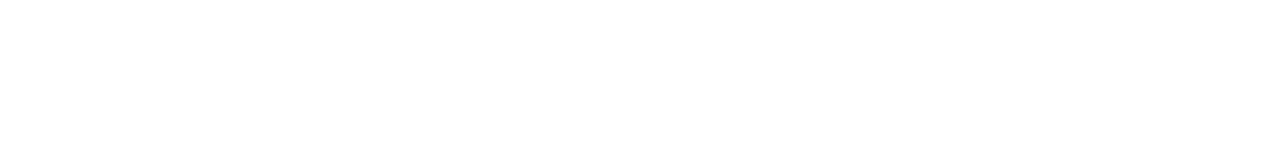
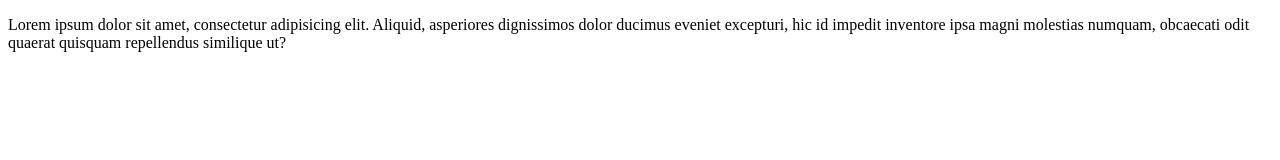
Before and after one commit to peuhollnagel/projeto-1, a plain HTML site: page index.html in a window 1280 px wide. Drawn offline with Linux system fonts and the light colour scheme.

Commit message:
Adicionado texto no body

```diff
--- a/index.html
+++ b/index.html
@@ -8,6 +8,6 @@
     <title>Curso Gratuito de Git e GitHub</title>
 </head>
 <body>
-
+    <p>Lorem ipsum dolor sit amet, consectetur adipisicing elit. Aliquid, asperiores dignissimos dolor ducimus eveniet excepturi, hic id impedit inventore ipsa magni molestias numquam, obcaecati odit quaerat quisquam repellendus similique ut?</p>
 </body>
 </html>
```
